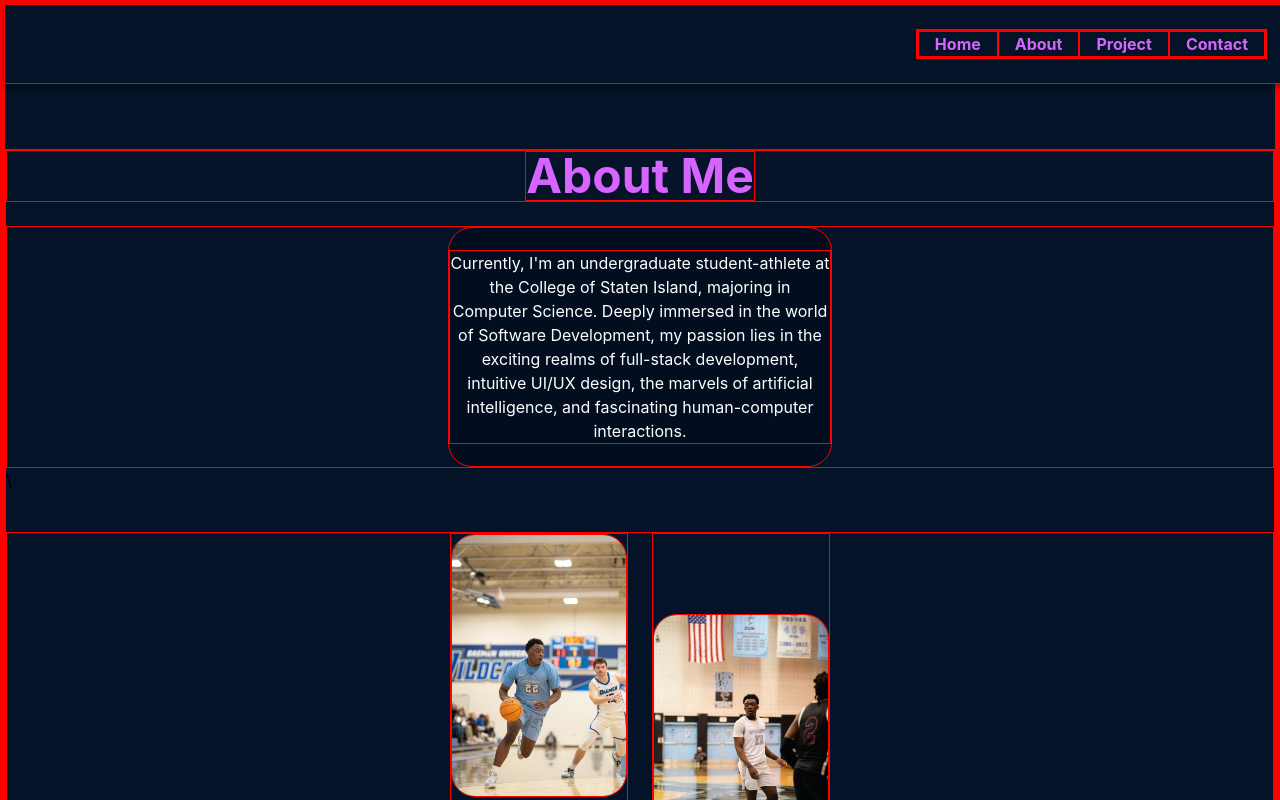
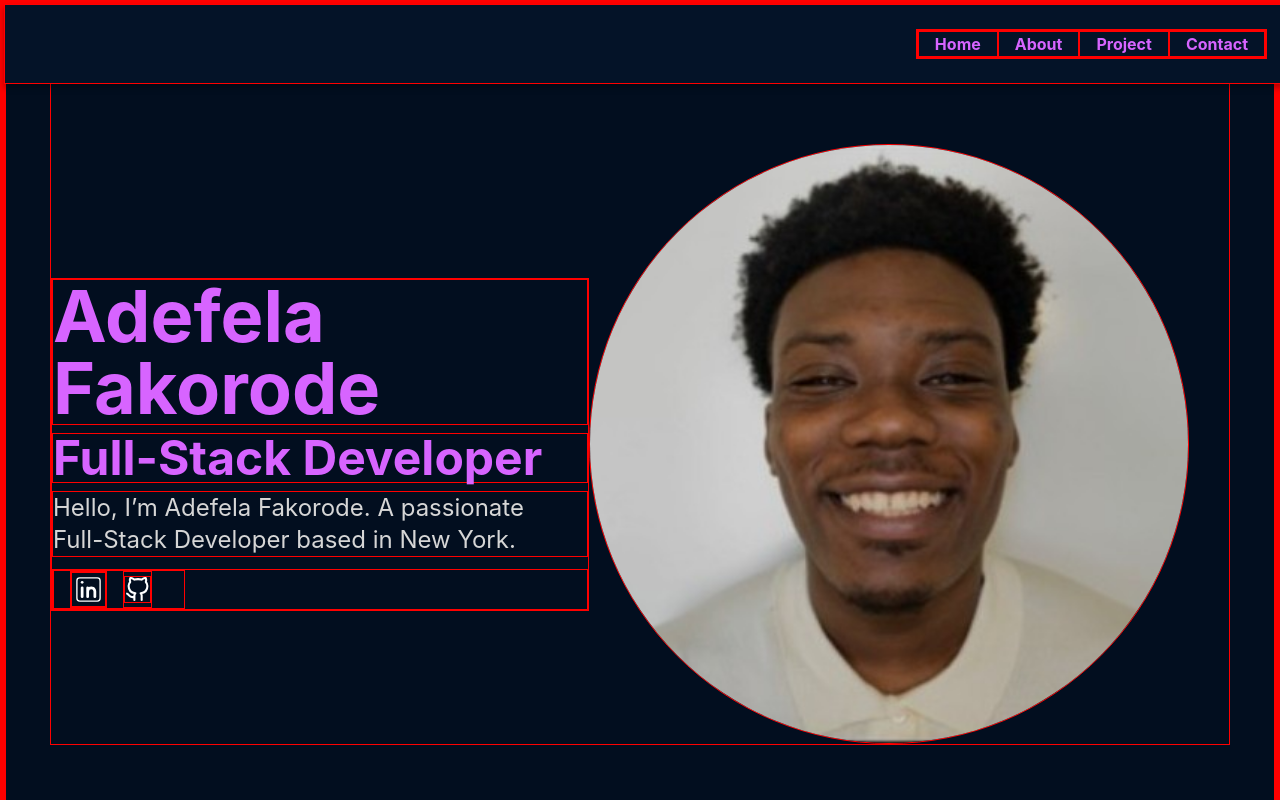
Before and after one commit to AdefelaFakorode/Adefela, a React (Vite) app: page / in a window 1280 px wide. Shown: the top 800 px of the page. Built offline with nearby package versions, Linux system fonts and the light colour scheme.

Commit message:
About me complete

```diff
--- a/src/App.jsx
+++ b/src/App.jsx
@@ -6,6 +6,7 @@ function App() {
   return (
     <div>
     <NavBar />
+    <Home/>
     <About />
     </div>
   )
--- a/src/components/About.jsx
+++ b/src/components/About.jsx
@@ -4,37 +4,60 @@ import BBP2 from "../assets/BBP2.jpg";
 
 const About = () => {
   return (
-    <div name="about" className="w-full h-screen  bg-primary">
+    <div name="about" className=" w-full h-screen  bg-primary">
       <div className="my-36">
+        <div className="xl:flex md:flex xl:flex-row-reverse md:flex-row-reverse justify-center">
+
+
+
+
+
+
           {/*About-text*/}
-        <div className="flex justify-center text-primaryTextColor font-bold text-5xl mb-6">
+          <div className="text n card xl:ml-[55px] xl:my-[90px] md:ml-[55px] md:my-[90px]">
+            <div className="flex justify-center  text-primaryTextColor font-bold text-[50px] mb-6">
               <h1>About Me</h1>
             </div>
+
             {/*Card*/}
             <div className="flex justify-center">
-          <div className="w-96 h-60 rounded-3xl bg-secondary flex items-center">
+            <div className="w-[410px] h-[250px] xl:w-[600px] xl:h-[250px] md:w-[600px] md:h-[250px] rounded-[40px] xl:rounded-[40px] bg-secondary flex items-center">
                 <p className="my-8 text-white  text-center">
-              Currently, I'm an undergraduate student-athlete at the College of
-              Staten Island, majoring in Computer Science. Deeply immersed in
-              the world of Software Development, my passion lies in the exciting
-              realms of full-stack development, intuitive UI/UX design, the
-              marvels of artificial intelligence, and fascinating human-computer
-              interactions.
+                  Currently, I'm an undergraduate student-athlete at the College
+                  of Staten Island, majoring in Computer Science. Deeply
+                  immersed in the world of Software Development, my passion lies
+                  in the exciting realms of full-stack development, intuitive
+                  UI/UX design, the marvels of artificial intelligence, and
+                  fascinating human-computer interactions.
                 </p>
               </div>
             </div>
+          </div>
+
+
+
           {/*Images*/}\
+          <div className="flex-auto">
             <div className="flex justify-center mt-10 space-x-6">
               <div>
-            <img src={BBP1} alt="bbp1" className="w-44 h-54 rounded-3xl" />
+                <img
+                src={BBP1}
+                alt="bbp1"
+                className="w-[170px] h-[250px] xl:w-[300px] xl:h-[450px] md:w-[250px] md:h-[370px] rounded-[30px]" />
               </div>
               <div>
                 <img
                   src={BBP2}
                   alt="bbp2"
-              className="w-44 h-54 rounded-3xl mt-20"
+                  className="w-[170px] h-[250px] xl:w-[300px] xl:h-[450px] rounded-[30px] md:w-[250px] md:h-[370px] mt-[110px]"
                 />
               </div>
+            </div>
+          </div>
+
+
+
+
         </div>
       </div>
     </div>
--- a/tailwind.config.js
+++ b/tailwind.config.js
@@ -5,6 +5,12 @@ export default {
     extend: {
       spacing: {
         'custom': 'var(--custom-spacing)',
+      },
+      screens: {
+        sm: "640px",
+        md: "768px",
+        lg: "960px",
+        xl: "1200px",
       },
       colors: {
         'primaryTextColor': '#D764FF',
```
Lines whose indentation alone changed are shown as unchanged.
